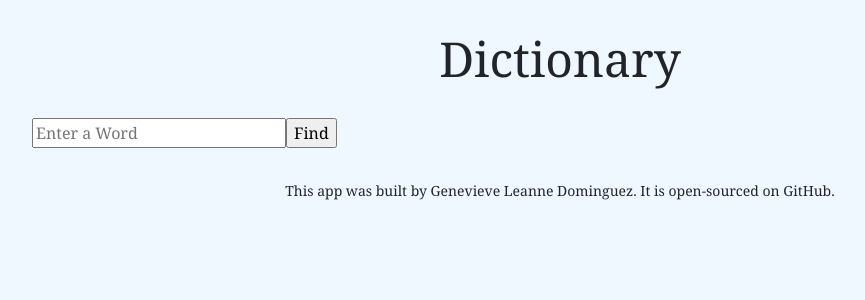
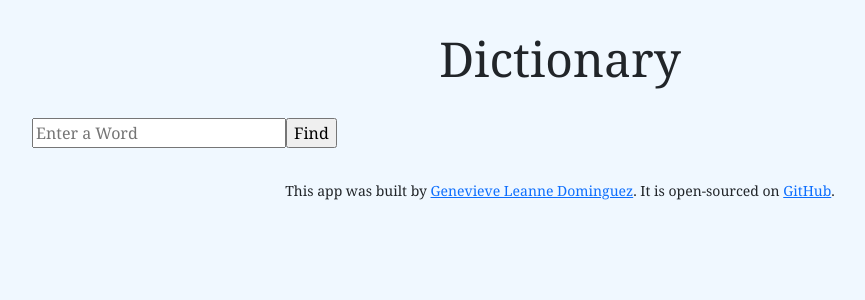
Before and after one commit to genevieveleanne/react-dictionary-app, a React (Create React App) app: page / in a window 1280 px wide. Shown: the top 300 px of the page, without its empty margins (80-945 px from the left). Built offline with nearby package versions, Linux system fonts and the light colour scheme; no server answers.

Commit message:
Added links to footer

```diff
--- a/src/App.css
+++ b/src/App.css
@@ -7,12 +7,15 @@ body {
   margin: 30px;
 }
 
+.App h1,
+.App footer {
+  text-align: center;
+}
+
 .App h1 {
-  text-align: center;
   font-size: 48px;
 }
 
 .App footer {
-  text-align: center;
-  margin: 10px;
+  margin-top: 10px;
 }
--- a/src/App.js
+++ b/src/App.js
@@ -9,8 +9,23 @@ export default function App() {
         <DictionarySearch wordOnLoad="sunrise" />
         <footer>
           <small>
-            This app was built by Genevieve Leanne Dominguez. It is open-sourced
-            on GitHub.
+            This app was built by{" "}
+            <a
+              href="https://trusting-curie-946ae6.netlify.app/"
+              target="_blank"
+              rel="noreferrer"
+            >
+              Genevieve Leanne Dominguez
+            </a>
+            . It is open-sourced on{" "}
+            <a
+              href="https://github.com/genevieveleanne/react-dictionary-app"
+              target="_blank"
+              rel="noreferrer"
+            >
+              GitHub
+            </a>
+            .
           </small>
         </footer>
       </div>
```
